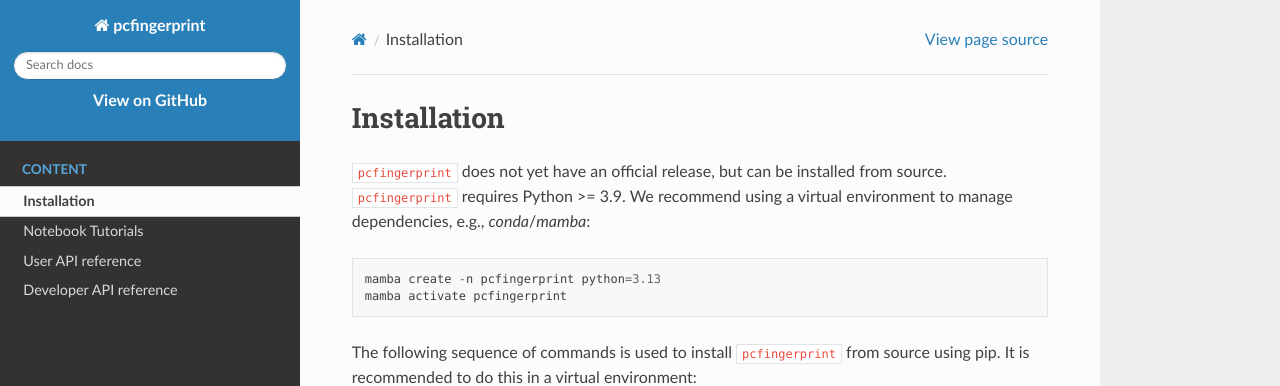
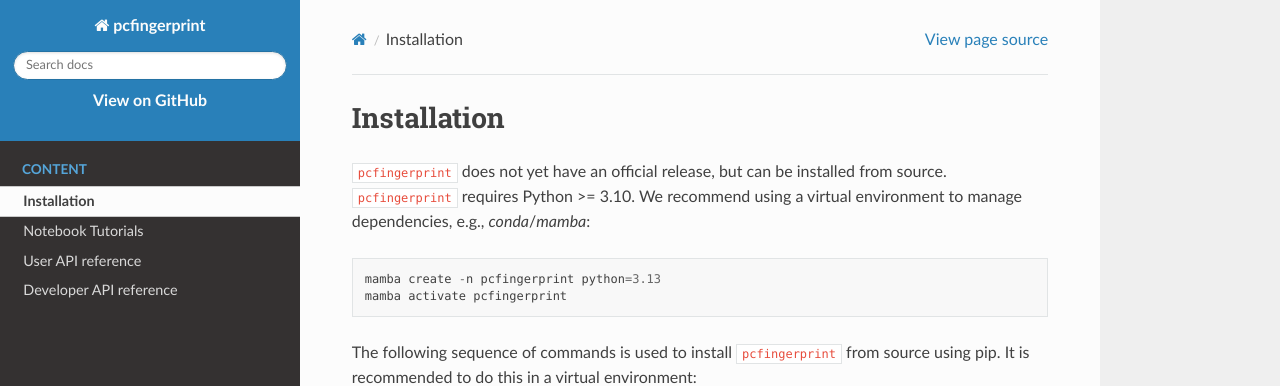
Before and after one commit to 3dgeo-heidelberg/pcfingerprint, a Sphinx documentation site: the page built from doc/install.rst, in a window 1280 px wide. Shown: the top 386 px of the page. Built offline with Sphinx 7.4.7 and the Read the Docs theme 3.1.0, drawn with Linux system fonts in a browser that asks for light colours; pages that are not in the unit, such as notebooks, are missing from menus.

```diff
--- a/doc/install.rst
+++ b/doc/install.rst
@@ -2,7 +2,7 @@ Installation
 ============
 
 ``pcfingerprint`` does not yet have an official release, but can be installed from source.
-``pcfingerprint`` requires Python >= 3.9. We recommend using a virtual environment to manage dependencies, e.g., `conda`/`mamba`::
+``pcfingerprint`` requires Python >= 3.10. We recommend using a virtual environment to manage dependencies, e.g., `conda`/`mamba`::
 
     mamba create -n pcfingerprint python=3.13
     mamba activate pcfingerprint
--- a/pyproject.toml
+++ b/pyproject.toml
@@ -10,7 +10,7 @@ readme = "README.md"
 maintainers = [
     { name = "Hannah Weiser", email = "h.weiser@uni-heidelberg.de" },
 ]
-requires-python = ">=3.9"
+requires-python = ">=3.10"
 license = { text = "MIT" }
 classifiers = [
     "Programming Language :: Python :: 3",
@@ -33,6 +33,9 @@ dependencies = [
     "py4dgeo"
 ]
 
+[project.optional-dependencies]
+test = ["pytest"]
+
 [tool.pytest.ini_options]
 markers = [
     "integration: mark a test as an integration test (deselect with '-m \"not integration\"')",
```
Also changed, not shown: README.md (+1 -1 lines), 1 other file.
